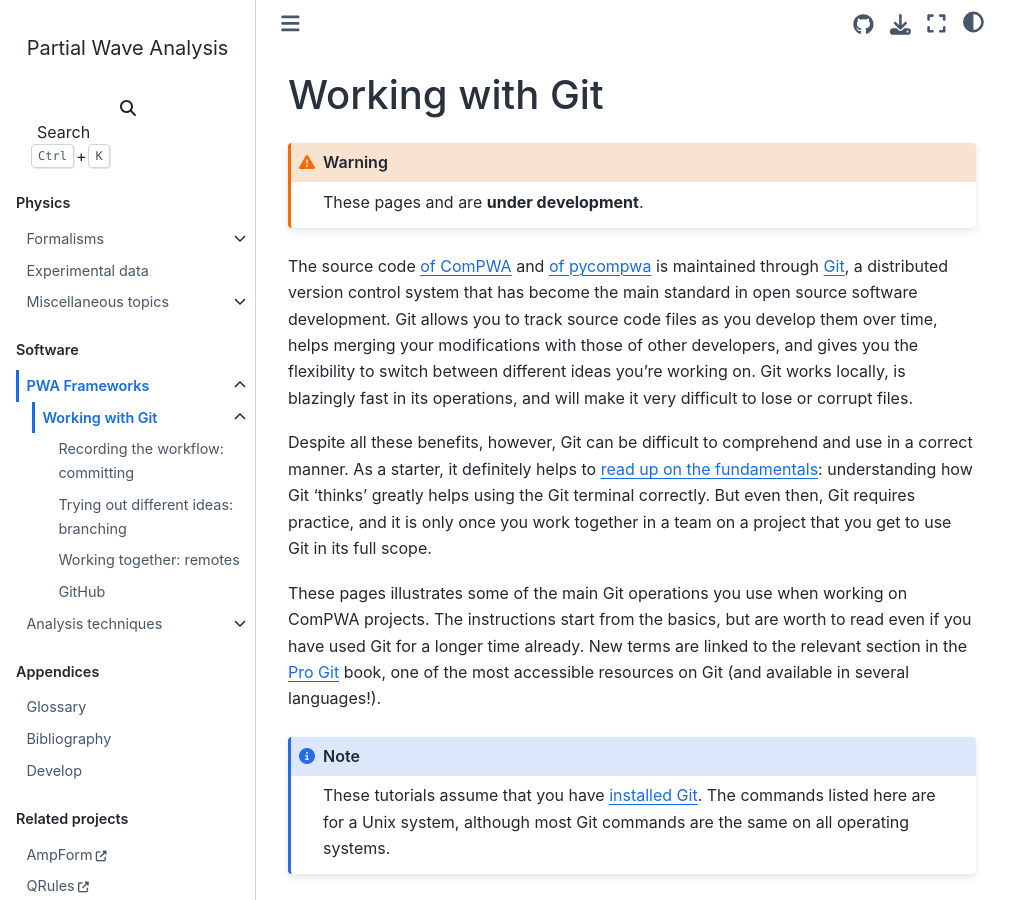
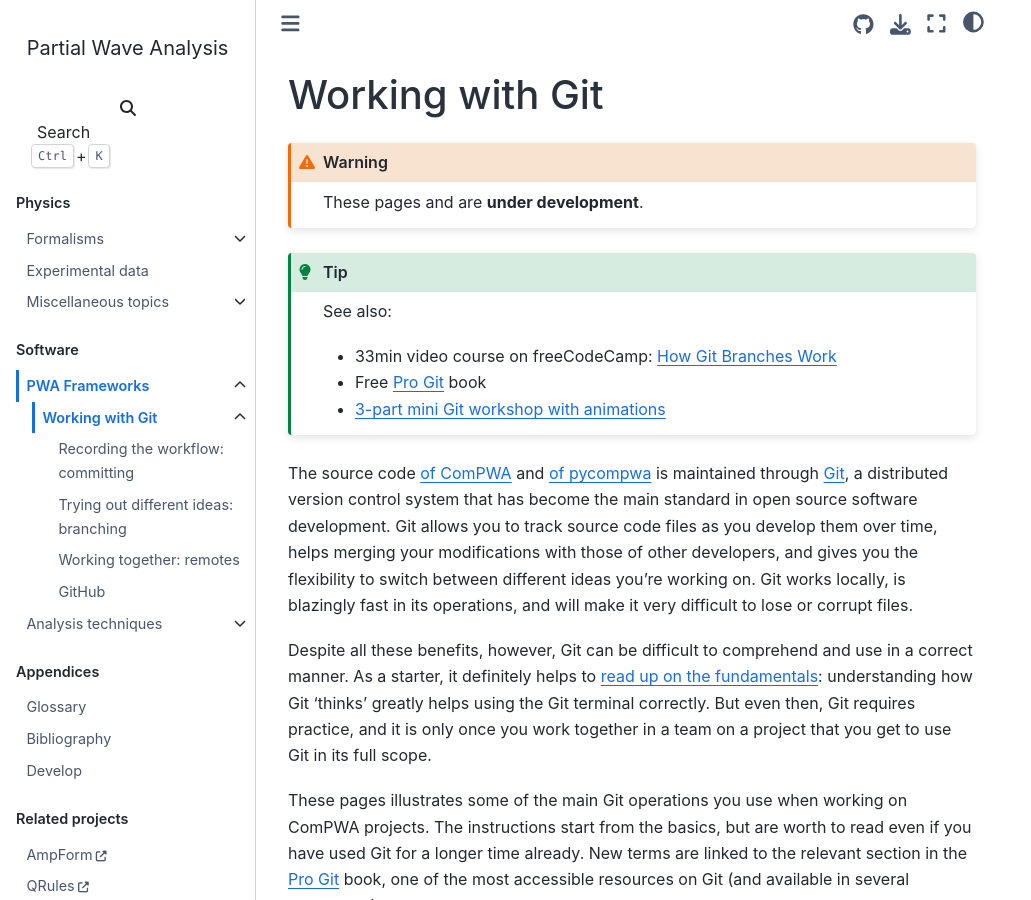
Before and after one commit to ComPWA/PWA-pages, a Sphinx documentation site: the page built from docs/software/git.md, in a window 1280 px wide and 900 px high. Shown: the whole window, without its empty margins (0-1031 px from the left). Built offline with Sphinx 7.4.7 and the Sphinx Book theme 1.1.4, drawn with Linux system fonts in a browser that asks for light colours; pages that are not in the unit, such as notebooks, are missing from menus.

Commit message:
docs: add links to Git resources

````diff
--- a/docs/software/git.md
+++ b/docs/software/git.md
@@ -3,6 +3,17 @@
 ```{warning}
 These pages and are **under development**.
 ```
+
+:::{tip}
+
+See also:
+
+- 33min video course on freeCodeCamp:
+  [How Git Branches Work](https://www.freecodecamp.org/news/how-git-branches-work)
+- Free [Pro Git](https://git-scm.com/book) book
+- [3-part mini Git workshop with animations](https://docs.google.com/presentation/d/e/2PACX-1vTixpJpawfcKObPfKuZf6nh5zyo2F26X0ZfbrQqVsXJ_F4pxrPz4Sun6gG5sCv8AT3meujlJgUQw5cj/pub)
+
+:::
 
 The source code [of ComPWA](https://github.com/ComPWA/ComPWA) and
 [of pycompwa](https://github.com/ComPWA/pycompwa) is maintained through
````
